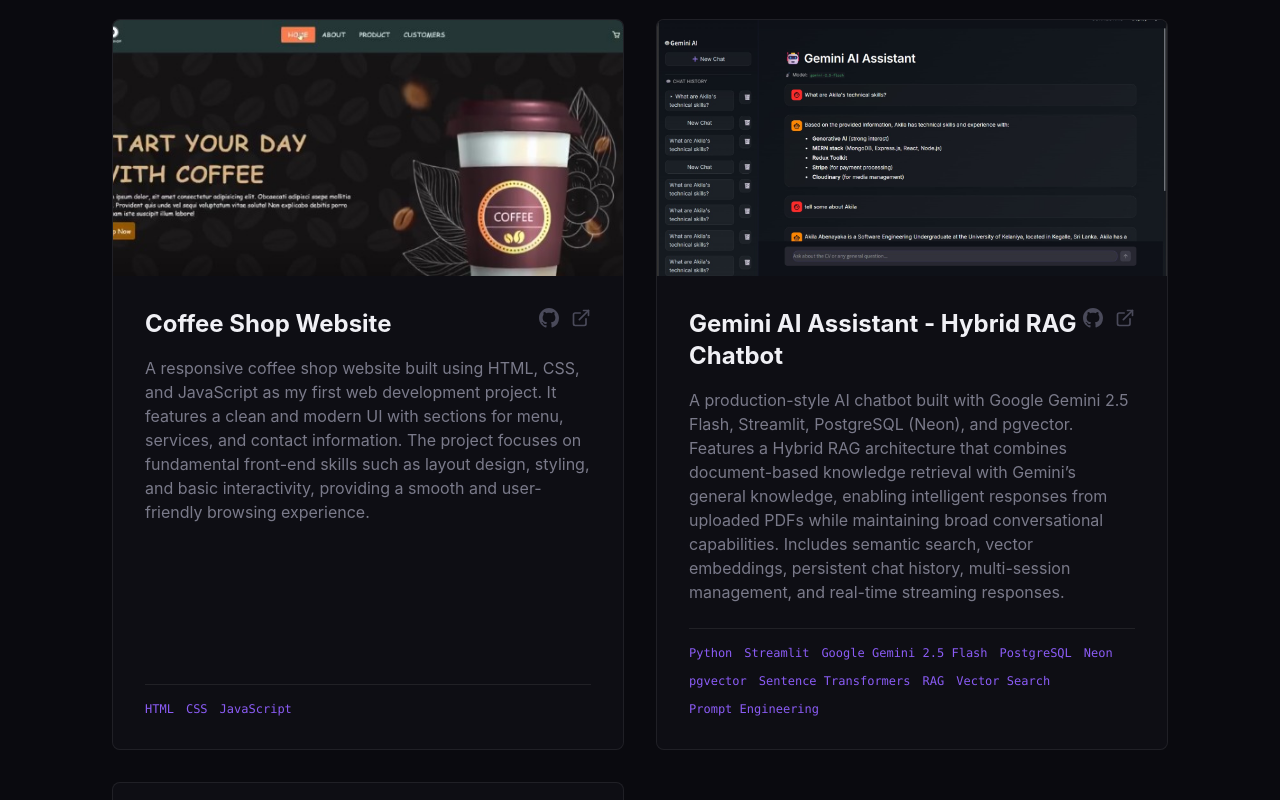
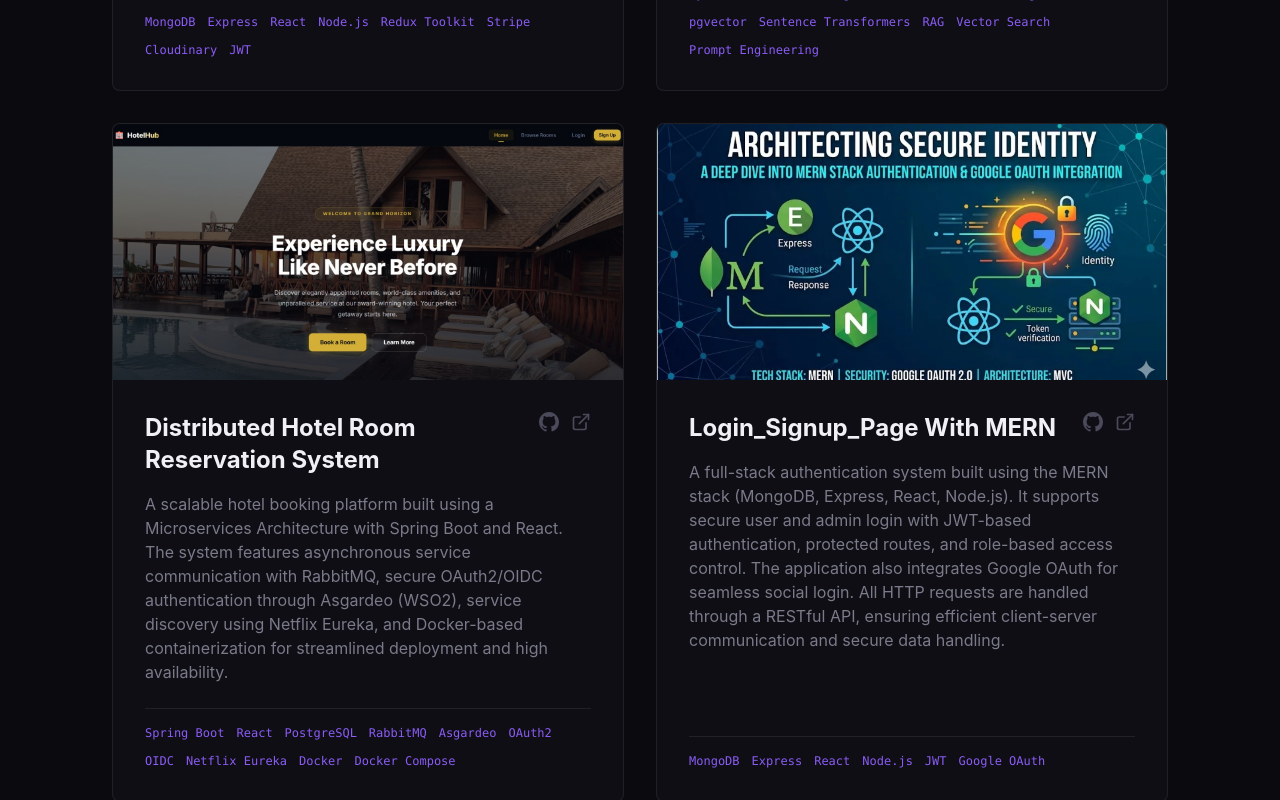
Before and after one commit to abenaya-se22003/Portfolio, a React app: page / in a window 1280 px wide. Shown: the part 4560-5360 px from the top of the page. Built offline with nearby package versions, Linux system fonts and the light colour scheme; the HTML template or start-up script is replaced by a standard one.

Commit message:
update project  in portfolio

```diff
--- a/src/components/Project.jsx
+++ b/src/components/Project.jsx
@@ -5,6 +5,8 @@
 import Ecom from '../assets/ecom.png';
 import Coffee from '../assets/coffee.jpeg';
 import AI_Assistant from '../assets/ai.jpeg';
+import ecom from '../assets/ecome.jpeg';
+import hotel from '../assets/hotel.jpeg';
 
 const GithubIcon = ({ size = 24, ...props }) => (
   <svg
@@ -21,6 +23,65 @@
 
 
 const projects = [
+  {
+  title: 'Velora E-Commerce Platform',
+  description:
+    'A full-stack e-commerce platform built with the MERN stack, featuring secure JWT authentication, role-based access, product management, Stripe payment integration, and Cloudinary-powered image management. The application provides a responsive shopping experience with efficient state management using Redux Toolkit and RESTful APIs for seamless client-server communication.',
+  tech: [
+    'MongoDB',
+    'Express',
+    'React',
+    'Node.js',
+    'Redux Toolkit',
+    'Stripe',
+    'Cloudinary',
+    'JWT'
+  ],
+  image: ecom,
+  github: 'https://github.com/abenaya-se22003/Full_Stack_MERN_Project',
+  external: 'https://full-stack-mern-project-black.vercel.app/'
+},
+{
+  title: 'Gemini AI Assistant - Hybrid RAG Chatbot',
+  description:
+    'A production-style AI chatbot built with Google Gemini 2.5 Flash, Streamlit, PostgreSQL (Neon), and pgvector. Features a Hybrid RAG architecture that combines document-based knowledge retrieval with Gemini’s general knowledge, enabling intelligent responses from uploaded PDFs while maintaining broad conversational capabilities. Includes semantic search, vector embeddings, persistent chat history, multi-session management, and real-time streaming responses.',
+  tech: [
+    'Python',
+    'Streamlit',
+    'Google Gemini 2.5 Flash',
+    'PostgreSQL',
+    'Neon',
+    'pgvector',
+    'Sentence Transformers',
+    'RAG',
+    'Vector Search',
+    'Prompt Engineering'
+  ],
+  image: AI_Assistant,
+  github: 'https://github.com/abenaya-se22003/AI_ChatBot',
+  external: 'https://www.linkedin.com/posts/akila-abenayaka-2a2451355_gemini-ai-assistant-hybrid-rag-chatbot-ugcPost-7468316850096078848-QzpJ/?utm_source=share&utm_medium=member_desktop&rcm=ACoAAFiFXVoBGkC2xbmBKA7whmFPq5g3sX0FRHk'
+},
+{
+  title: 'Distributed Hotel Room Reservation System',
+  description:
+    'A scalable hotel booking platform built using a Microservices Architecture with Spring Boot and React. The system features asynchronous service communication with RabbitMQ, secure OAuth2/OIDC authentication through Asgardeo (WSO2), service discovery using Netflix Eureka, and Docker-based containerization for streamlined deployment and high availability.',
+  tech: [
+    'Spring Boot',
+    'React',
+    'PostgreSQL',
+    'RabbitMQ',
+    'Asgardeo',
+    'OAuth2',
+    'OIDC',
+    'Netflix Eureka',
+    'Docker',
+    'Docker Compose'
+  ],
+  image: hotel,
+  github: 'https://github.com/abenaya-se22003/Microservices-project',
+  external: 'https://medium.com/@akilaabenayaka27/scaling-hotel-booking-systems-a-journey-into-microservices-with-spring-boot-rabbitmq-eureka-cb35455b533d'
+},
+
 {
   title: 'Login_Signup_Page With MERN',
   description:
@@ -48,26 +109,7 @@
   github: 'https://github.com/abenaya-se22003/Coffee-Shop',
   external: 'https://www.linkedin.com/posts/akila-abenayaka-2a2451355_webdevelopment-firstproject-html-activity-7326650903757824000-MwMi?utm_source=share&utm_medium=member_desktop&rcm=ACoAAFiFXVoBGkC2xbmBKA7whmFPq5g3sX0FRHk'
 },
-{
-  title: 'Gemini AI Assistant - Hybrid RAG Chatbot',
-  description:
-    'A production-style AI chatbot built with Google Gemini 2.5 Flash, Streamlit, PostgreSQL (Neon), and pgvector. Features a Hybrid RAG architecture that combines document-based knowledge retrieval with Gemini’s general knowledge, enabling intelligent responses from uploaded PDFs while maintaining broad conversational capabilities. Includes semantic search, vector embeddings, persistent chat history, multi-session management, and real-time streaming responses.',
-  tech: [
-    'Python',
-    'Streamlit',
-    'Google Gemini 2.5 Flash',
-    'PostgreSQL',
-    'Neon',
-    'pgvector',
-    'Sentence Transformers',
-    'RAG',
-    'Vector Search',
-    'Prompt Engineering'
-  ],
-  image: AI_Assistant,
-  github: 'https://github.com/abenaya-se22003/AI_ChatBot',
-  external: 'https://medium.com/@akilaabenayaka27/building-a-resilient-chatbot-how-i-built-an-ai-assistant-with-gemini-streamlit-and-neon-4c8928b313c6'
-},
+
 
 {
   title: 'pending project',
```
Also changed, not shown: src/assets/ecome.jpeg (added), src/assets/hotel.jpeg (added).
